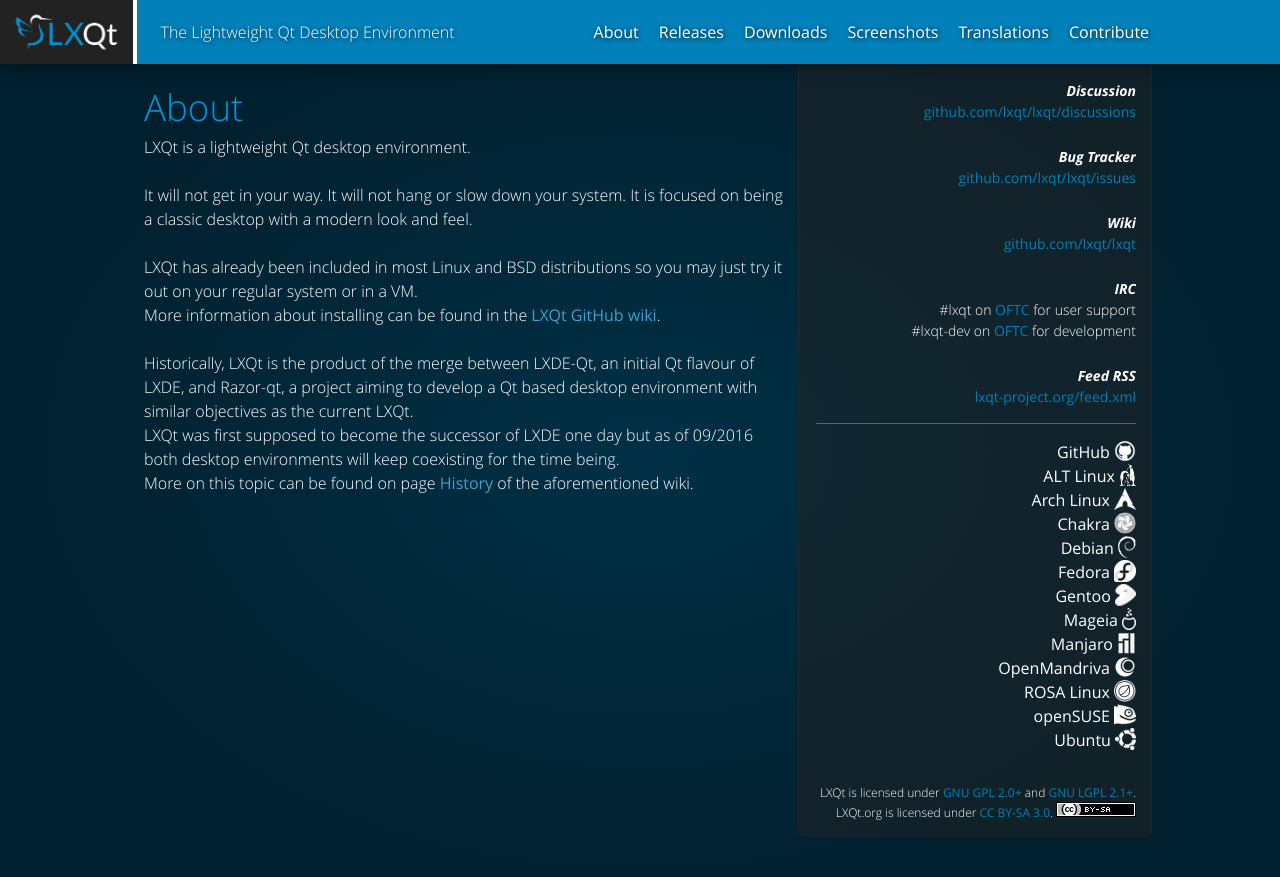
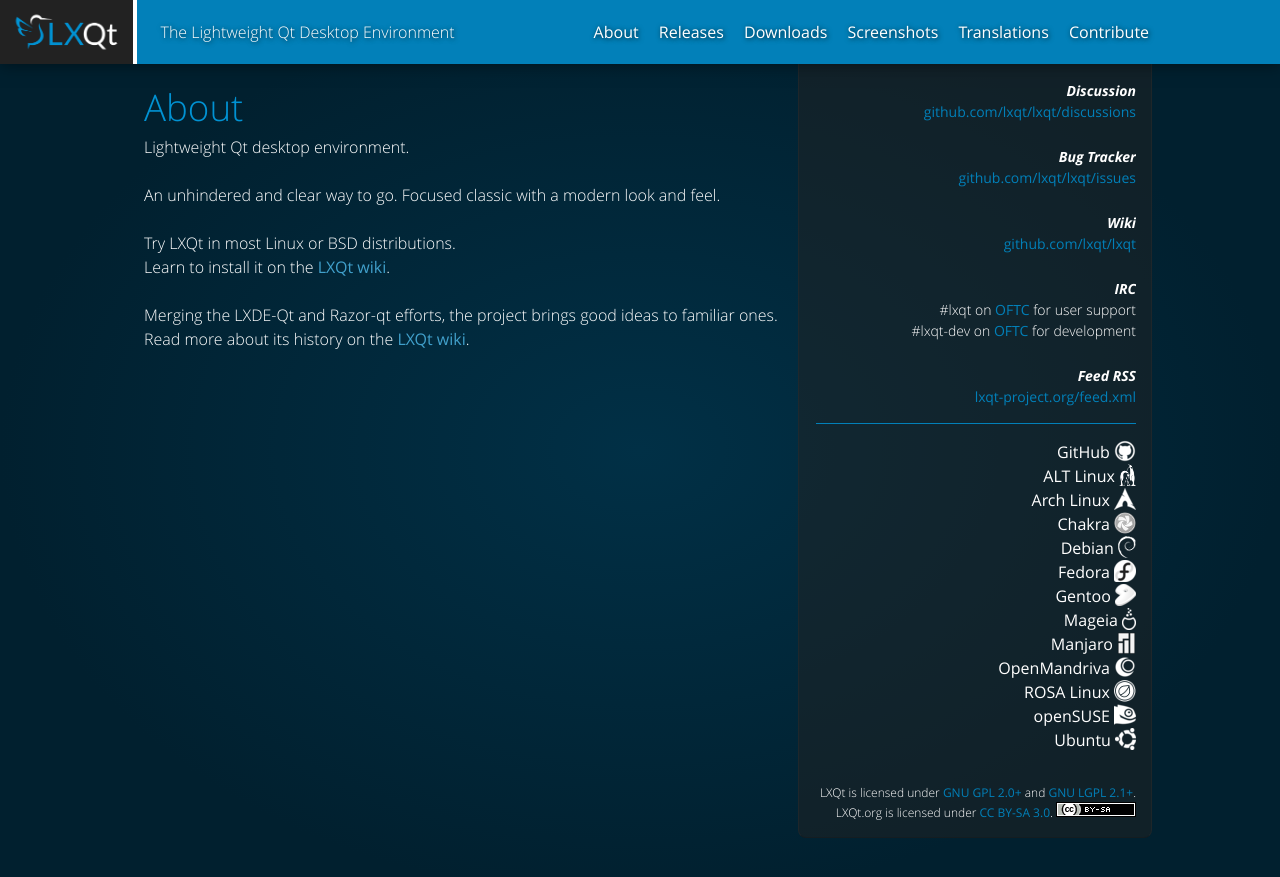
Before and after one commit to lxqt/lxqt.github.io, a Jekyll site: the page built from about.html, in a window 1280 px wide. Shown: the top 877 px of the page. Built offline with Jekyll 4.4.1, drawn with Linux system fonts in a browser that asks for light colours.

Commit message:
About.html page reworked

```diff
--- a/about.html
+++ b/about.html
@@ -4,17 +4,16 @@
 slug: about
 ---
 <p>
-LXQt is a lightweight Qt desktop environment.
+Lightweight Qt desktop environment.
 </p>
 <p>
-It will not get in your way. It will not hang or slow down your system. It is focused on being a classic desktop with a modern look and feel.
+An unhindered and clear way to go. Focused classic with a modern look and feel.
 </p>
 <p>
-LXQt has already been included in most Linux and BSD distributions so you may just try it out on your regular system or in a VM.<br>
-More information about installing can be found in the <a href="https://github.com/lxqt/lxqt/wiki/">LXQt GitHub wiki</a>.
+Try LXQt in most Linux or BSD distributions.<br>
+Learn to install it on the <a href="https://github.com/lxqt/lxqt/wiki/">LXQt wiki</a>.
 </p>
 <p>
-Historically, LXQt is the product of the merge between LXDE-Qt, an initial Qt flavour of LXDE, and Razor-qt, a project aiming to develop a Qt based desktop environment with similar objectives as the current LXQt.<br>
-LXQt was first supposed to become the successor of LXDE one day but as of 09/2016 both desktop environments will keep coexisting for the time being.<br>
-More on this topic can be found on page <a href="https://github.com/lxqt/lxqt/wiki/History">History</a> of the aforementioned wiki.
+Merging the LXDE-Qt and Razor-qt efforts, the project brings good ideas to familiar ones.<br>
+Read more about its history on the <a href="https://github.com/lxqt/lxqt/wiki/History">LXQt wiki</a>.
 </p>
```
